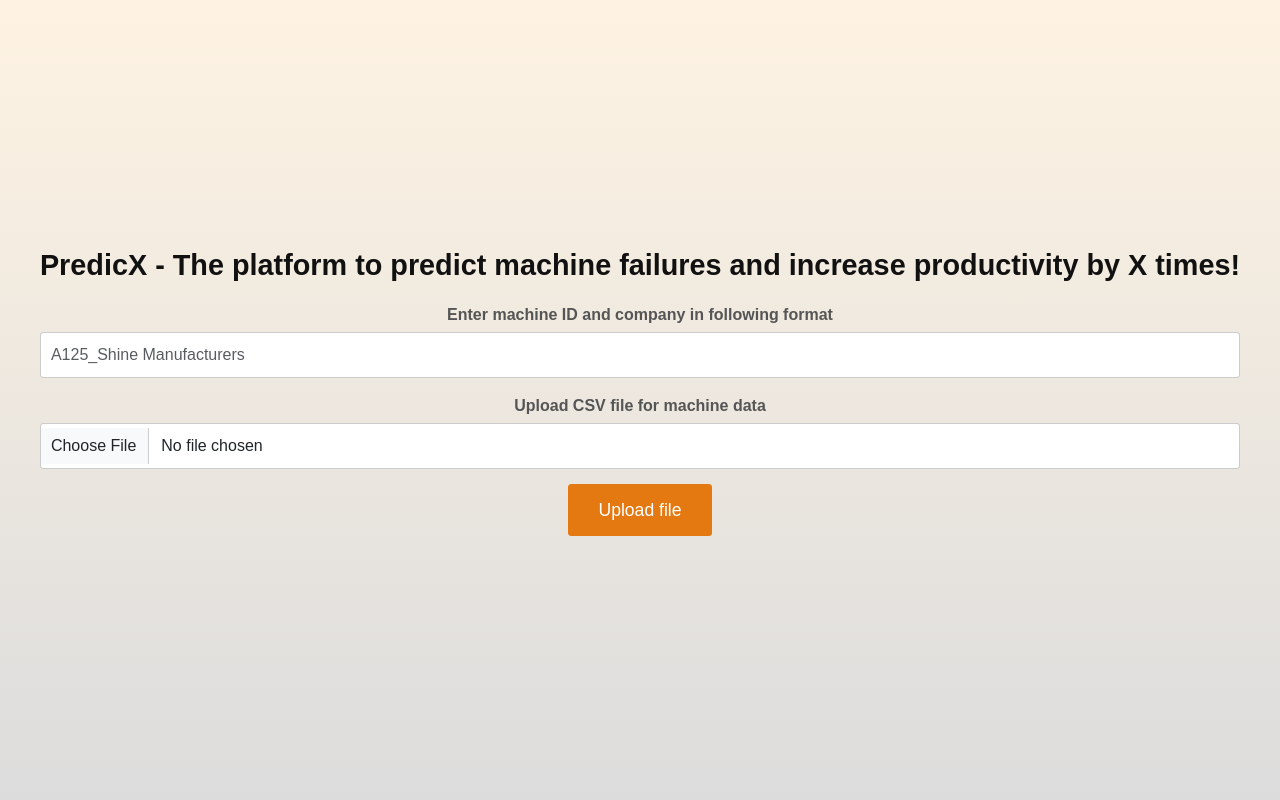
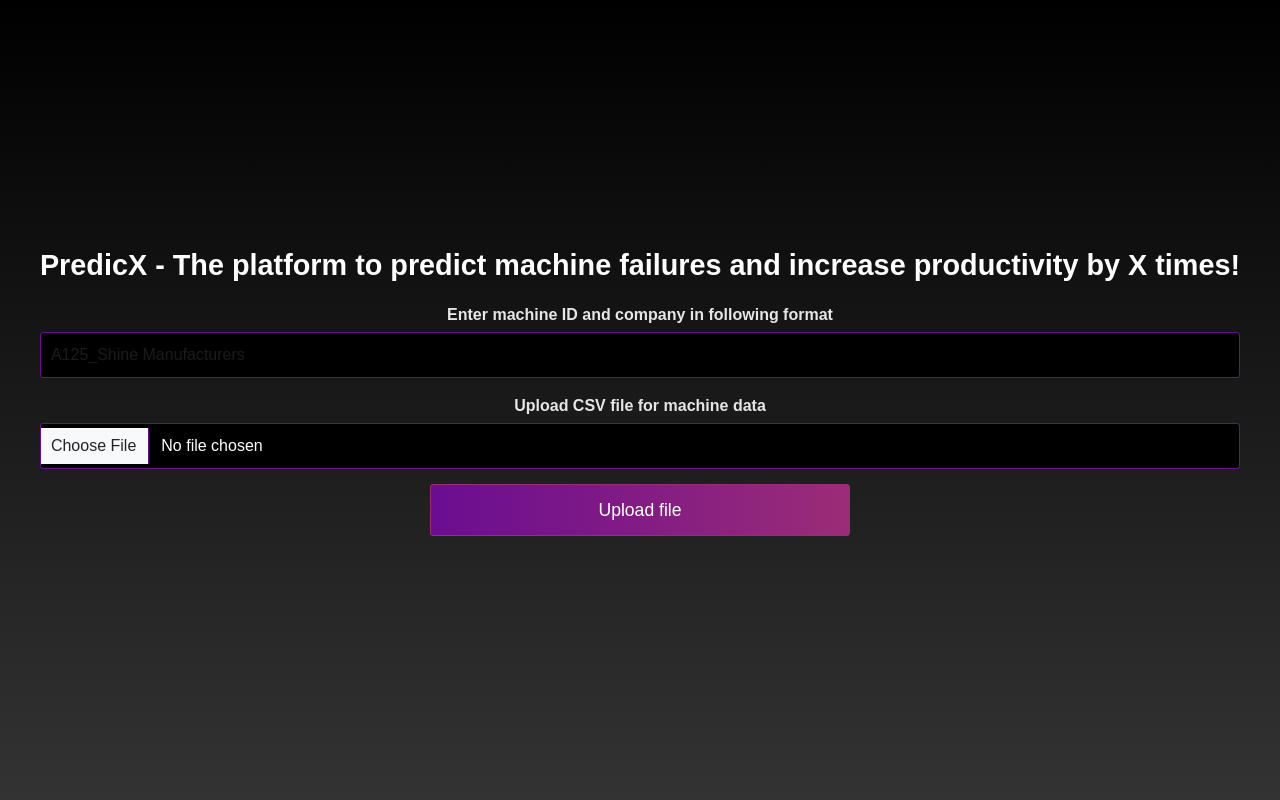
Before and after one commit to Dami-18/Predictive_Maintenance_RF, a Flask app: page / in a window 1280 px wide. Run offline with Flask 3, Linux system fonts and the light colour scheme.

Commit message:
updated style

```diff
--- a/static/stylesheets/style.css
+++ b/static/stylesheets/style.css
@@ -1,5 +1,5 @@
 body {
-    background: linear-gradient(to bottom, #fef3e2, #dcdcdc);
+    background: linear-gradient(to bottom, #000000, #333333); /* Black to Grey gradient background */
     font-family: 'Arial', sans-serif;
     text-align: center;
     margin: 0;
@@ -11,57 +11,65 @@ body {
 }
 
 .container {
-    max-width: 500px;
+    max-width: 1500px;
     margin: 20px;
     padding: 20px;
-    background-color: #ffffff;
+    background-color: #20022c; /* Dark violet/purple background */
     border-radius: 8px;
-    box-shadow: 0 2px 4px rgba(0, 0, 0, 0.1);
-    border: 1px solid #ddd;
+    box-shadow: 0 2px 4px rgba(0, 0, 0, 0.3); /* Darker shadow for contrast */
+    border: 1px solid #4a005a; /* Dark purple border */
 }
 
 h1 {
     font-size: 1.8rem;
-    color: #111;
+    color: #ffffff; /* White text for contrast */
     margin-bottom: 20px;
     font-weight: bold;
+}
+
+h2, p {
+    font-size: 1.8rem;
+    color: #ffffff; /* White text for contrast */
+    margin-bottom: 20px;
 }
 
 .form-label {
     font-weight: bold;
     margin-bottom: 5px;
     display: block;
-    color: #555;
+    color: #e6e6e6; /* Light grey for form labels */
 }
 
 .form-control {
     margin-bottom: 15px;
     padding: 10px;
-    border: 1px solid #ccc;
+    border: 1px solid #6a0d91; /* Violet border */
     border-radius: 3px;
     font-size: 1rem;
     width: 100%;
     box-sizing: border-box;
+    background-color: #000000; /* Dark background for inputs */
+    color: #ffffff; /* White text in inputs */
 }
 
 .form-control:focus {
-    border-color: #e47911;
+    border-color: #9b2c77; /* Lighter violet border on focus */
     outline: none;
-    box-shadow: 0 0 5px rgba(228, 121, 17, 0.5);
+    box-shadow: 0 0 5px rgba(155, 44, 119, 0.7); /* Violet glow on focus */
 }
 
 .btn-primary {
-    width: 12%;
+    width: 35%;
     padding: 12px;
     font-size: 1.1rem;
     border-radius: 3px;
-    background-color: #e47911;
-    color: #ffffff;
-    border: 1px solid #e47911;
+    background: linear-gradient(to right, #6a0d91, #9b2c77); /* Gradient from purple to violet */
+    color: #ffffff; /* White text */
+    border: 1px solid #9b2c77; /* Light violet border */
     cursor: pointer;
     transition: background-color 0.3s ease;
 }
 
 .btn-primary:hover {
-    background-color: #c66400;
+    background: linear-gradient(to right, #9b2c77, #6a0d91); /* Reverse gradient on hover */
 }
--- a/templates/predict.html
+++ b/templates/predict.html
@@ -4,6 +4,7 @@
     <meta charset="UTF-8">
     <meta name="viewport" content="width=device-width, initial-scale=1.0">
     <link href="https://cdn.jsdelivr.net/npm/bootstrap@5.3.3/dist/css/bootstrap.min.css" rel="stylesheet" integrity="sha384-QWTKZyjpPEjISv5WaRU9OFeRpok6YctnYmDr5pNlyT2bRjXh0JMhjY6hW+ALEwIH" crossorigin="anonymous">
+    <link rel="stylesheet" href="../static/stylesheets/style.css">
     <title>PredecX</title>
 </head>
 <body>
--- a/templates/result.html
+++ b/templates/result.html
@@ -3,13 +3,14 @@
 <head>
     <meta charset="UTF-8">
     <meta name="viewport" content="width=device-width, initial-scale=1.0">
+    <link rel="stylesheet" href="../static/stylesheets/style.css">
     <title>PredecX</title>
 </head>
 <body>
     <div>
         <h2>Probability of machine failure is: </h2>
         <div>
-            {{ failure_prob * 100 }} %
+           {{ failure_prob * 100 }} %
         </div>
         <div>
             {% set has_failure = false %}
```
